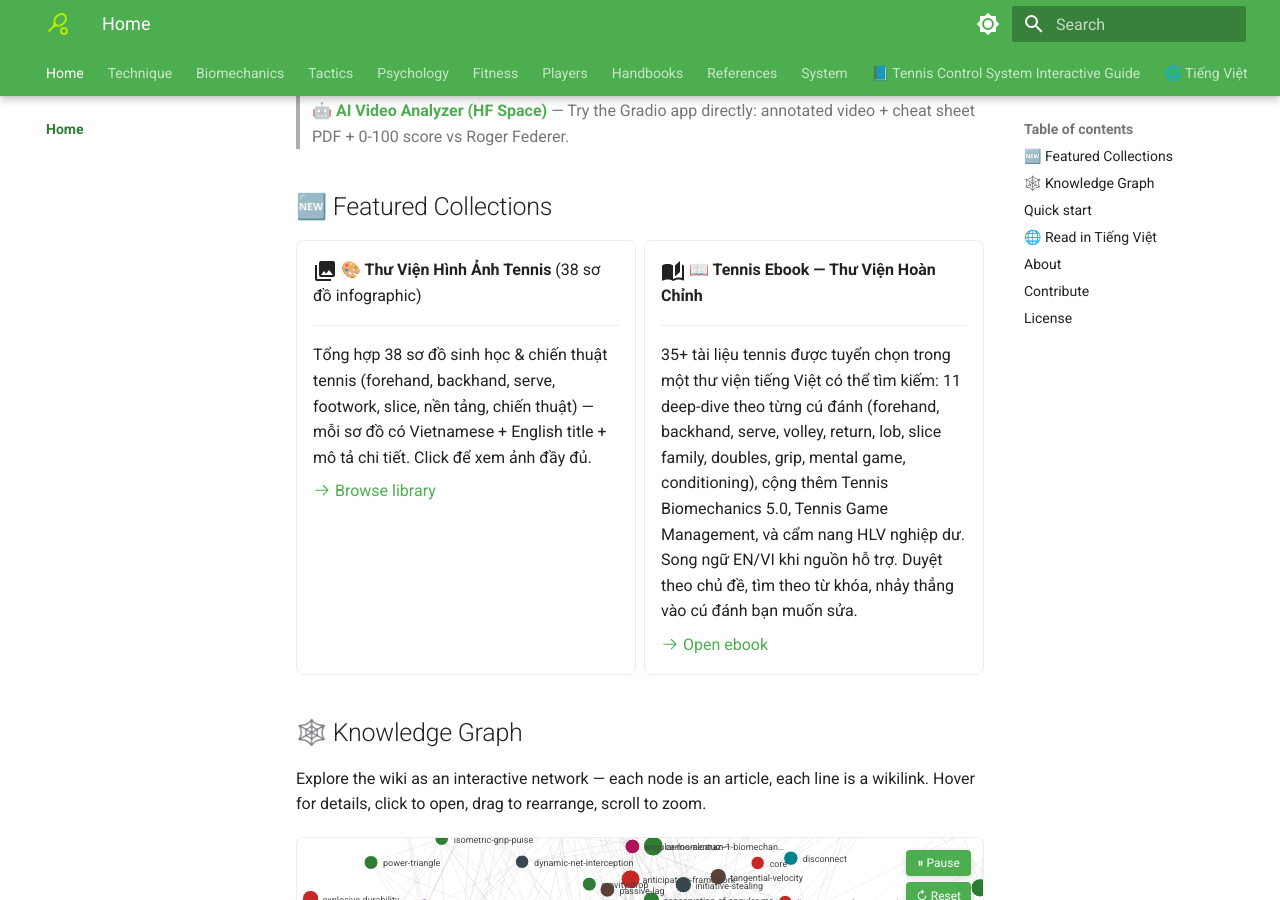
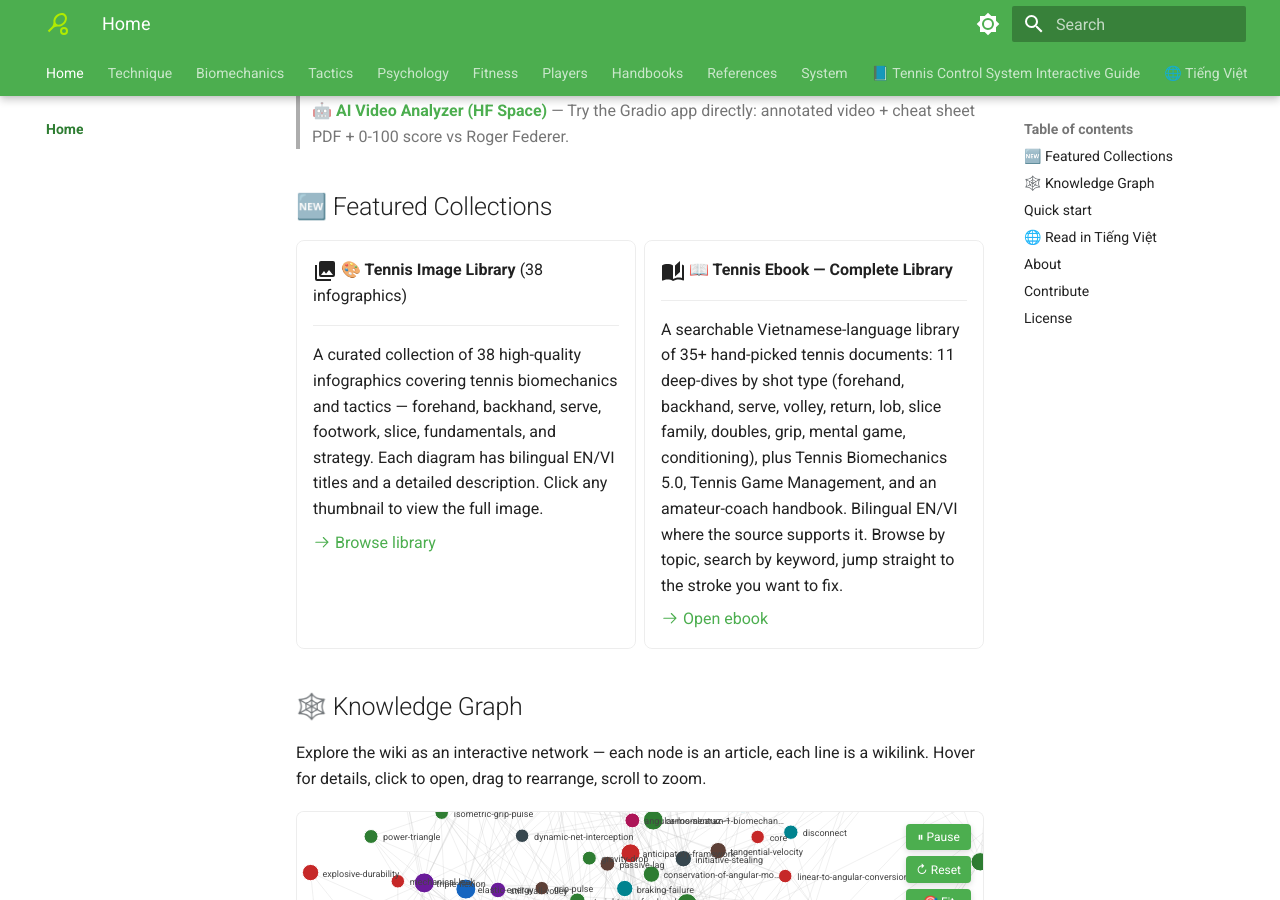
Before and after one commit to HenryPhamDuc/tennis-wiki-en, an MkDocs documentation site: the page built from docs/index.md, in a window 1280 px wide and 900 px high, scrolled down 456 px. Built offline with MkDocs 1.6.1 and Material for MkDocs 9.7.7, drawn with Linux system fonts in a browser that asks for light colours.

Commit message:
Translate 'Featured Collections' section to English
Replace Vietnamese card titles and descriptions with English equivalents:
- 🎨 Tennis Image Library (38 infographics)
- 📖 Tennis Ebook — Complete Library

Site is the English edition of Tennis WIKI, so all UI copy should
read in English. The card content was originally added in VI from
the user's spec; this translation keeps the same scope and links.

```diff
--- a/docs/index.md
+++ b/docs/index.md
@@ -18,19 +18,19 @@
 
 <div class="grid cards" markdown>
 
--   :material-image-multiple:{ .lg .middle } **🎨 Thư Viện Hình Ảnh Tennis** (38 sơ đồ infographic)
+-   :material-image-multiple:{ .lg .middle } **🎨 Tennis Image Library** (38 infographics)
 
     ---
 
-    Tổng hợp 38 sơ đồ sinh học & chiến thuật tennis (forehand, backhand, serve, footwork, slice, nền tảng, chiến thuật) — mỗi sơ đồ có Vietnamese + English title + mô tả chi tiết. Click để xem ảnh đầy đủ.
+    A curated collection of 38 high-quality infographics covering tennis biomechanics and tactics — forehand, backhand, serve, footwork, slice, fundamentals, and strategy. Each diagram has bilingual EN/VI titles and a detailed description. Click any thumbnail to view the full image.
 
     [:octicons-arrow-right-24: Browse library](https://henryphamduc.github.io/tennis-wiki/cam-nang/thu-vien-hinh-anh/)
 
--   :material-book-open-page-variant:{ .lg .middle } **📖 Tennis Ebook — Thư Viện Hoàn Chỉnh**
+-   :material-book-open-page-variant:{ .lg .middle } **📖 Tennis Ebook — Complete Library**
 
     ---
 
-    35+ tài liệu tennis được tuyển chọn trong một thư viện tiếng Việt có thể tìm kiếm: 11 deep-dive theo từng cú đánh (forehand, backhand, serve, volley, return, lob, slice family, doubles, grip, mental game, conditioning), cộng thêm Tennis Biomechanics 5.0, Tennis Game Management, và cẩm nang HLV nghiệp dư. Song ngữ EN/VI khi nguồn hỗ trợ. Duyệt theo chủ đề, tìm theo từ khóa, nhảy thẳng vào cú đánh bạn muốn sửa.
+    A searchable Vietnamese-language library of 35+ hand-picked tennis documents: 11 deep-dives by shot type (forehand, backhand, serve, volley, return, lob, slice family, doubles, grip, mental game, conditioning), plus Tennis Biomechanics 5.0, Tennis Game Management, and an amateur-coach handbook. Bilingual EN/VI where the source supports it. Browse by topic, search by keyword, jump straight to the stroke you want to fix.
 
     [:octicons-arrow-right-24: Open ebook](https://henryphamduc.github.io/tennis-wiki/cam-nang/ebook/)
 
```
